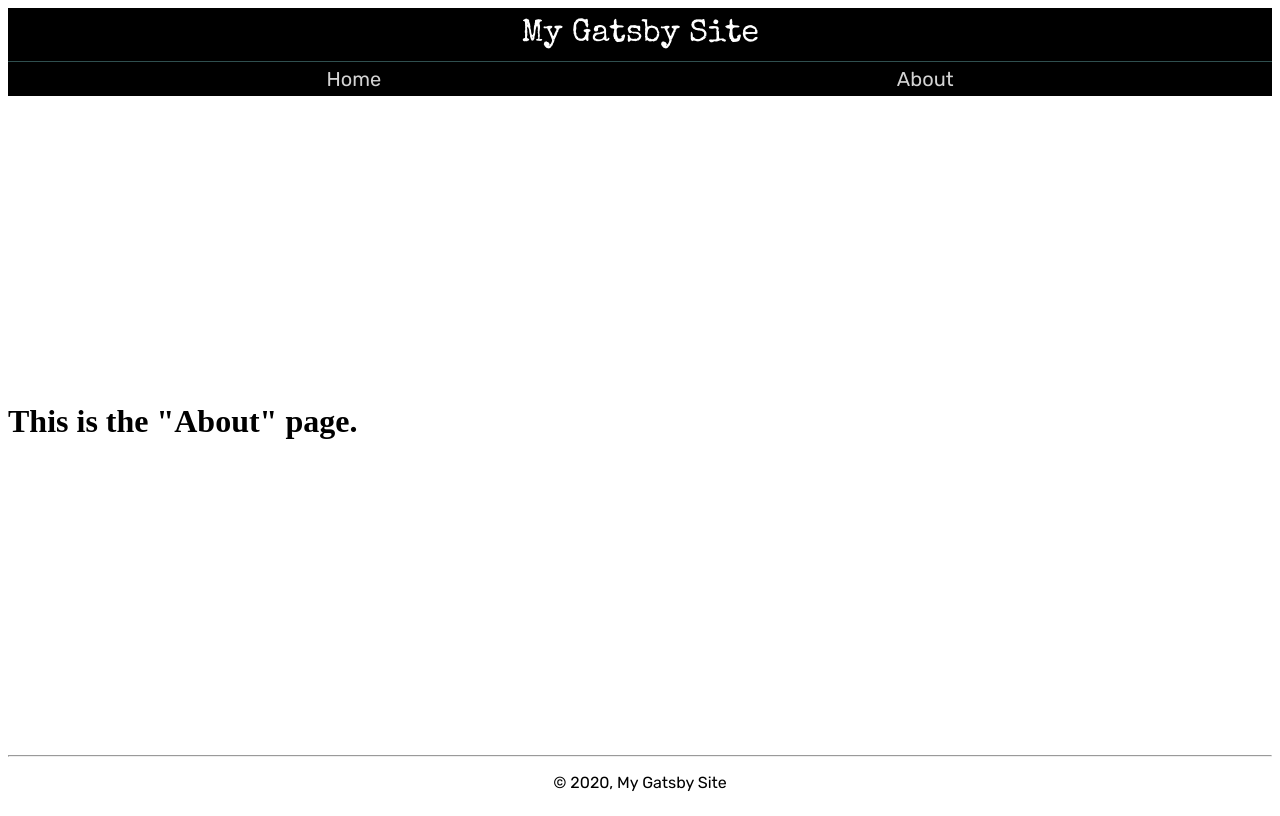
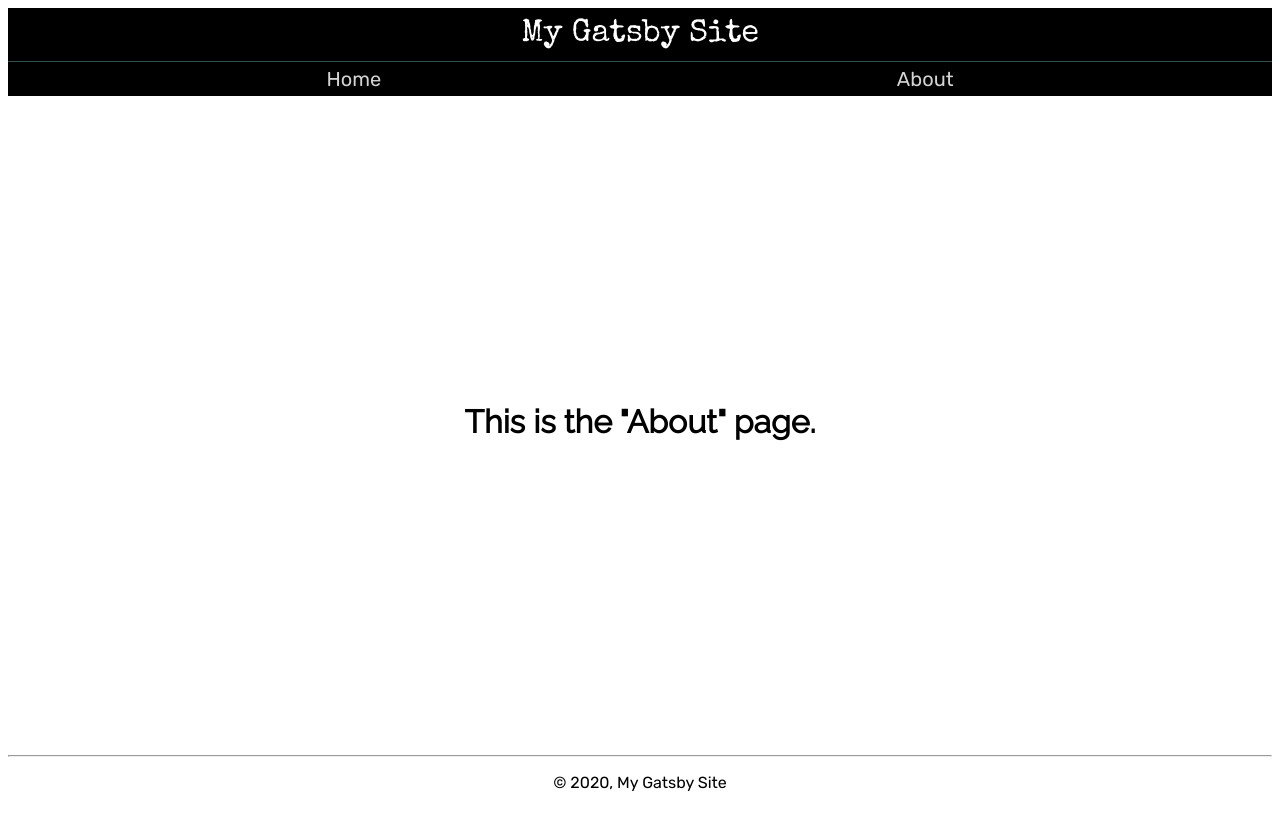
Before and after one commit to willjw3/website-with-gatsby-tutorial, a Gatsby site: page /about in a window 1280 px wide. Built offline with nearby package versions, Linux system fonts and the light colour scheme; Gatsby itself is replaced by a stand-in of ours.

Commit message:
Added stylings to About page

```diff
--- a/src/pages/about.js
+++ b/src/pages/about.js
@@ -6,7 +6,7 @@ const About = () => {
     return (
         <Layout>
             <div className="about">
-                <h1>This is the "About" page.</h1>
+                <h1 className="about-title">This is the "About" page.</h1>
             </div>
         </Layout>
 
--- a/src/pages/index.js
+++ b/src/pages/index.js
@@ -6,7 +6,7 @@ const Index = () => {
     return (
         <Layout>
             <div className="index">
-                <h1>Welcome to my Gatsby Site</h1>
+                <h1 className="index-title">Welcome to my Gatsby Site.</h1>
             </div>
         </Layout>
 
--- a/src/styles/about.scss
+++ b/src/styles/about.scss
@@ -0,0 +1,9 @@
+.about {
+    display: flex;
+    flex-direction: column;
+    align-items: center;
+    font-family: Raleway;
+    &-title {
+        text-align: center;
+    }
+}
--- a/src/styles/header.scss
+++ b/src/styles/header.scss
@@ -1,6 +1,3 @@
-// html, body {
-//     margin: 0;
-// }
 
 .header {
     background: black;
@@ -15,6 +12,7 @@
             color: white;
             font-family: Special Elite;
             & h1 {
+            text-align: center;
               margin: 0;
               font-weight: 200;
             }
--- a/src/styles/index.scss
+++ b/src/styles/index.scss
@@ -8,4 +8,7 @@ html, body {
    flex-direction: column;
    align-items: center;
    font-family: Raleway;
+   &-title {
+       text-align: center;
+   }
 }
```
